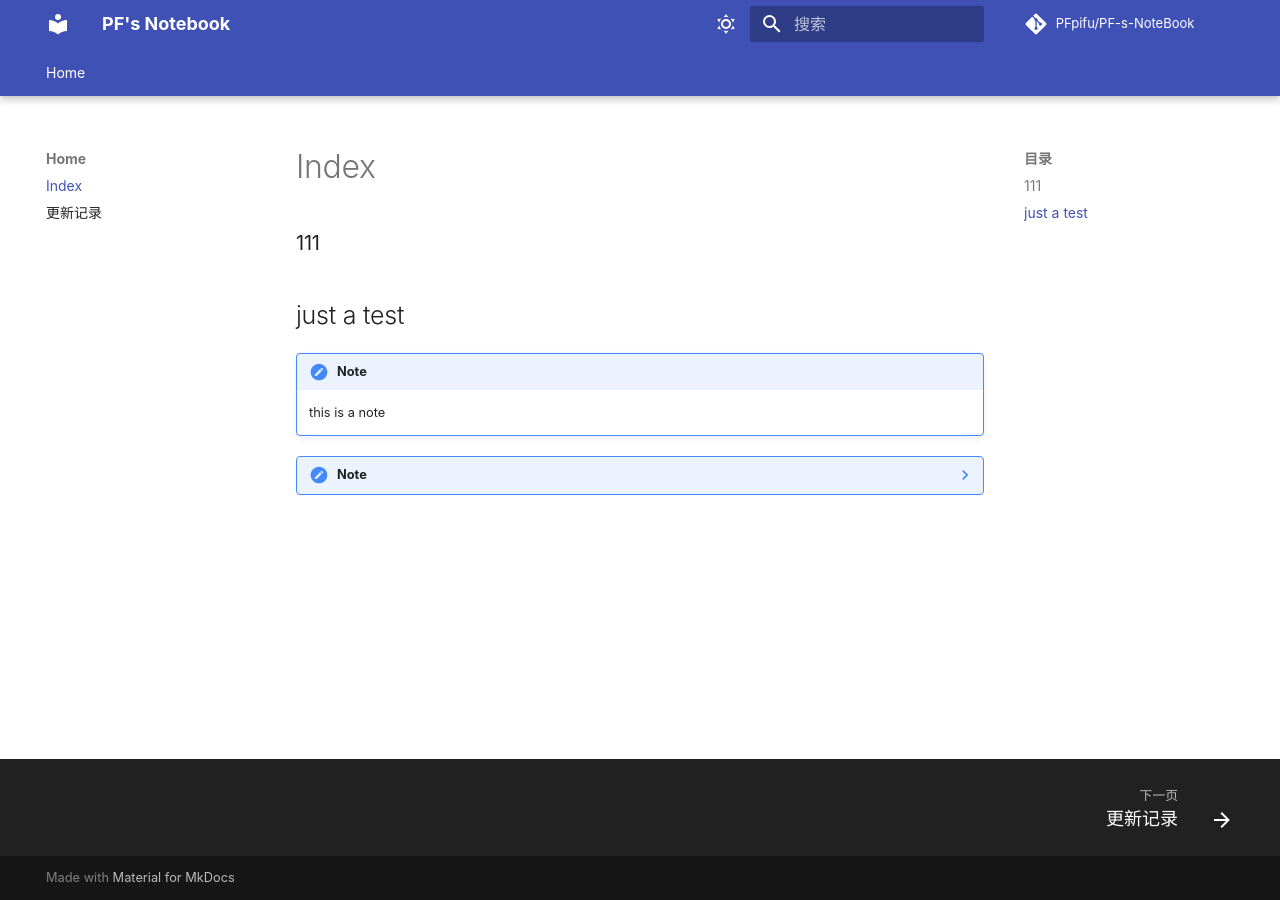
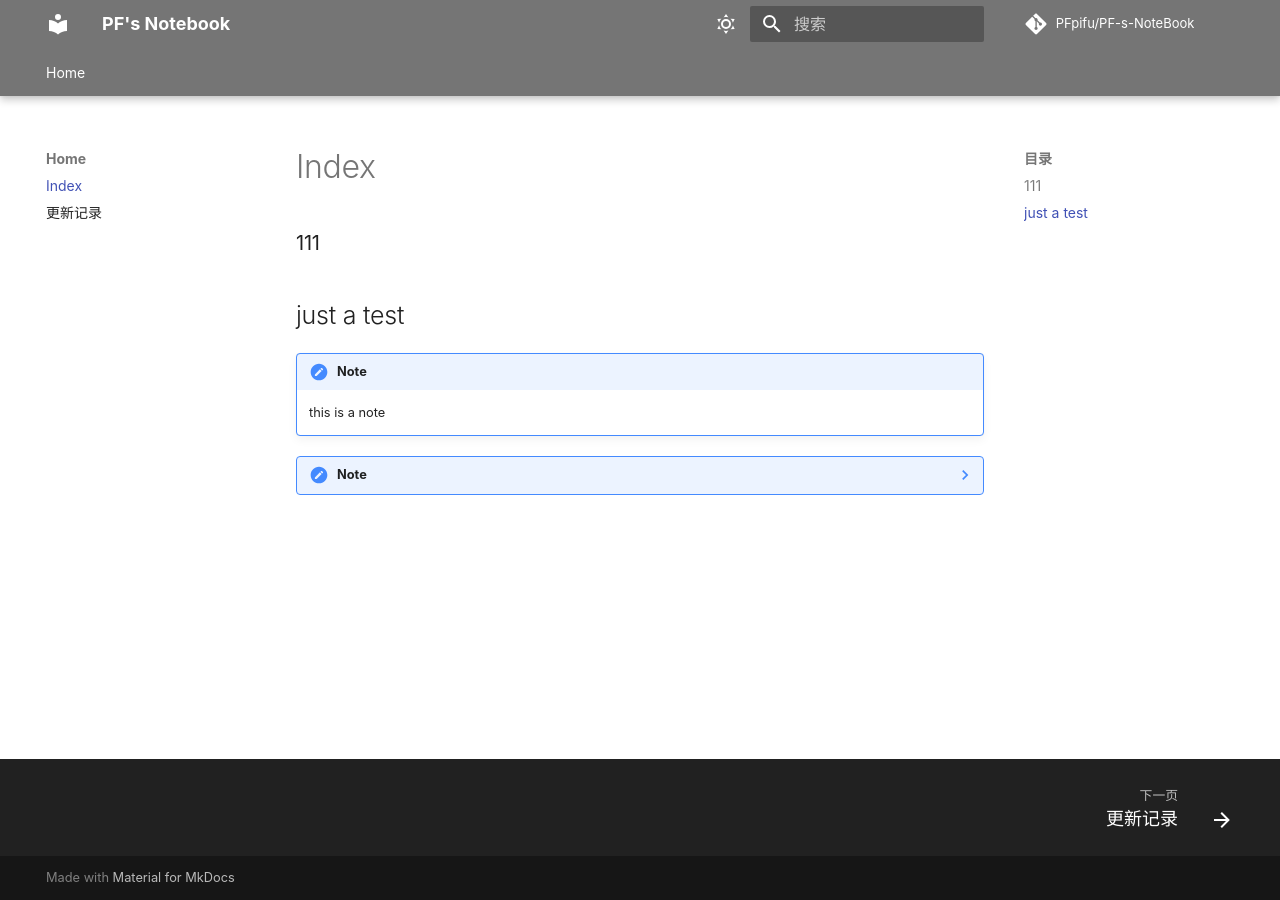
Before and after one commit to PFpifu/PF-s-NoteBook, an MkDocs documentation site: the page built from docs/index.md, in a window 1280 px wide. Built offline with MkDocs 1.6.1 and Material for MkDocs 9.7.7, drawn with Linux system fonts in a browser that asks for light colours; nearby versions of some CDN libraries; some web fonts are replaced; comment, search, counter and statistics services are not loaded; a style sheet for code colours, icons or effects is not loaded.

Commit message:
20240121

```diff
--- a/mkdocs.yml
+++ b/mkdocs.yml
@@ -12,7 +12,7 @@ theme:
     # Palette toggle for light mode
     - media: "(prefers-color-scheme: light)"
       scheme: default
-      primary: gray
+      primary: grey
       accent: blue
       toggle:
         icon: material/weather-sunny
@@ -90,6 +90,9 @@ extra_javascript:
 
 extra_css:
   - https://cdnjs.cloudflare.com/ajax/libs/KaTeX/0.16.7/katex.min.css
+  - https://gcore.jsdelivr.net/npm/katex@0.15.1/dist/katex.min.css
+  - https://gcore.jsdelivr.net/npm/lxgw-wenkai-screen-webfont@1.1.0/style.css
+  - https://gcore.jsdelivr.net/npm/lxgw-wenkai-webfont@1.1.0/style.css
   - css/custom.css
   - css/card.css
   - css/tasklist.css
```
